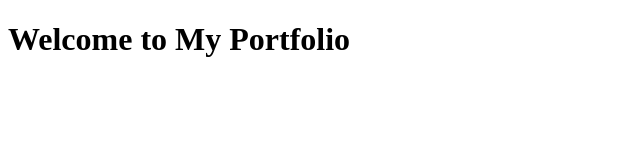
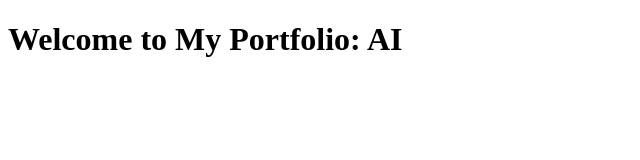
Before and after one commit to sahillalanii/sahillalanii.github.io, a plain HTML site: page index.html in a window 1280 px wide. Shown: the full height of the page, 0-640 px from the left. Drawn offline with Linux system fonts and the light colour scheme.

Commit message:
updated html

```diff
--- a/index.html
+++ b/index.html
@@ -5,7 +5,7 @@
     <title>My Portfolio</title>
 </head>
 <body>
-    <h1>Welcome to My Portfolio</h1>
+    <h1>Welcome to My Portfolio: AI</h1>
 
     <!-- Your content goes here -->
 
```
